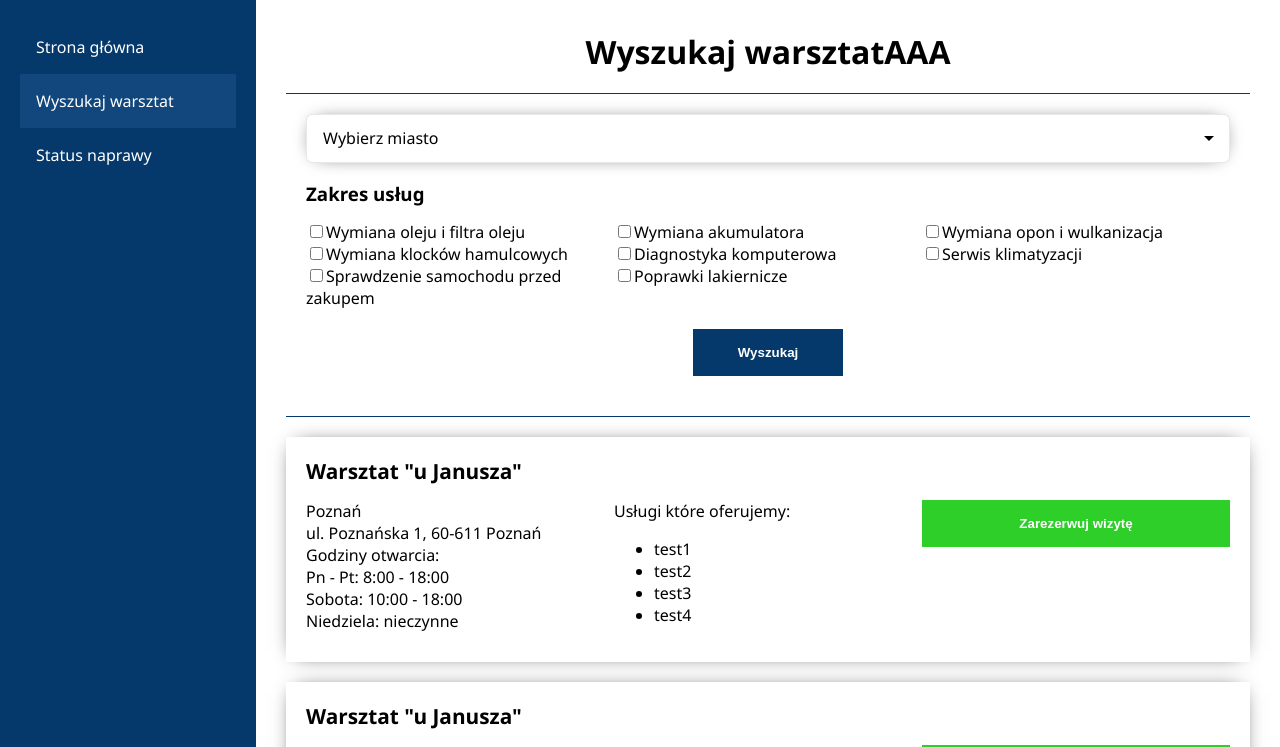
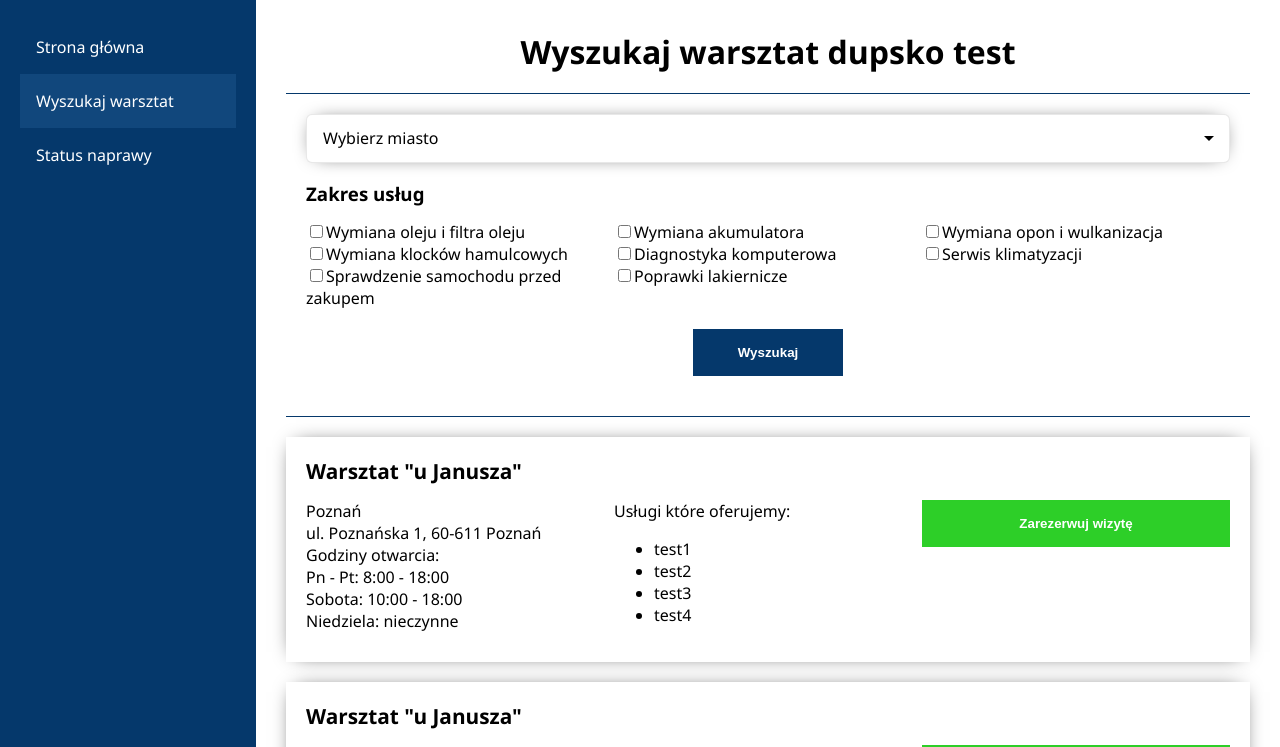
Before and after one commit to MichalWolnyDev/carservice-app, a Vue app: page /warsztaty in a window 1280 px wide. Shown: the top 747 px of the page. Built offline with nearby package versions, Linux system fonts and the light colour scheme.

Commit message:
add text

```diff
--- a/src/views/Warsztaty.vue
+++ b/src/views/Warsztaty.vue
@@ -1,7 +1,7 @@
 <template>
   <div class="">
     <div class="search">
-      <h2 class="title title__h2 text__center">Wyszukaj warsztatAAA</h2>
+      <h2 class="title title__h2 text__center">Wyszukaj warsztat dupsko test</h2>
 
       <div class="search__inputs">
         <div class="search__row">
```
Also changed, not shown: 1 other file (tests, documents, lock files or other folders).
